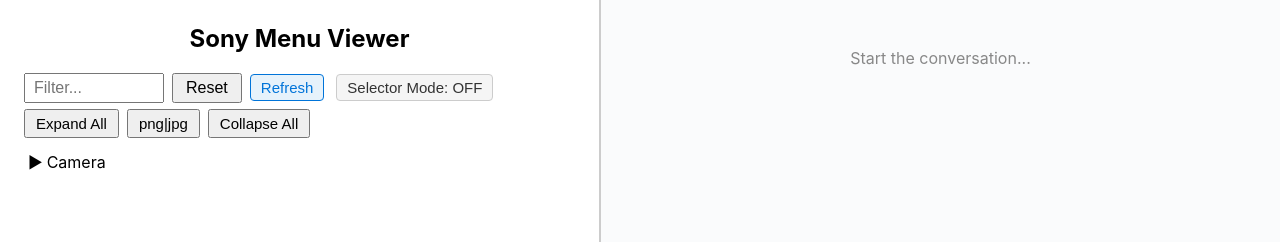
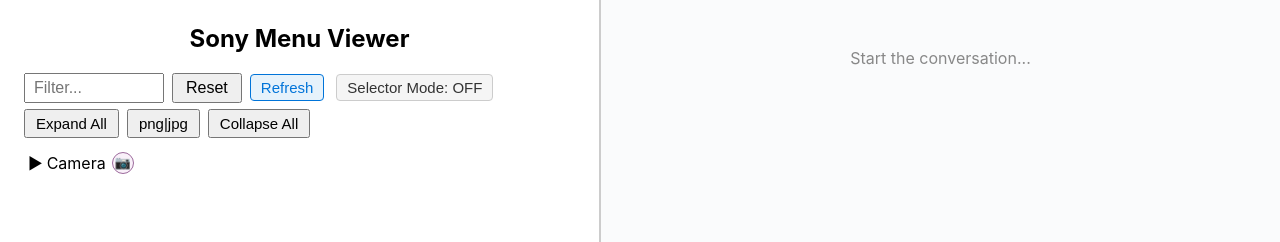
Before and after one commit to pydemo/AlphaAdvisor, a React (Create React App) app in the folder tree-view-app/: page / in a window 1280 px wide. Shown: the top 242 px of the page. Built offline with nearby package versions, Linux system fonts and the light colour scheme.

Commit message:
photobutton

```diff
--- a/tree-view-app/src/TreeView.tsx
+++ b/tree-view-app/src/TreeView.tsx
@@ -248,13 +248,13 @@ const TreeView: React.FC<TreeViewProps> = ({
                         ? "bold"
                         : "normal",
                   color:
-                    isDir && /\/public\/α7RV\/.*\/\/.*\/[^/]+\/[^/]+\//.test(node.path)
-                      ? "#5b88c4"
-                      : isDir && /\/public\/α7RV\/.*\/[^/]+\/.*\/[^/]+\//.test(node.path)
+                    isDir     && /\/public\/α7RV\/[^/]+\/[^/]+\/[^/]+\/[^/]+\//.test(node.path)
+                      ? "orange"
+                      : isDir && /\/public\/α7RV\/[^/]+\/[^/]+\/[^/]+\//.test(node.path)
                       ? "#4a6996"
-                      : isDir && /\/public\/α7RV\/.*\/[^/]+\//.test(node.path)
+                      : isDir && /\/public\/α7RV\/[^/]+\/[^/]+\//.test(node.path)
                       ? "#6c9c6a"
-                      : isDir && /\/public\/α7RV\/.*\//.test(node.path)
+                      : isDir && /\/public\/α7RV\/[^/]+\//.test(node.path)
                       ? "orange"
                       : undefined
                 }}
@@ -267,6 +267,37 @@ const TreeView: React.FC<TreeViewProps> = ({
                     ? formatDirNameForDisplay(node.name)
                     : node.name}
               </span>
+
+              {/* Camera button for all directories */}
+              {isDir && (
+                <button
+                  style={{
+                    marginLeft: 6,
+                    fontSize: 13,
+                    padding: "0 6px",
+                    borderRadius: "50%",
+                    border: "1px solid #9c6a9c",
+                    background: "#f9f0f9",
+                    color: "#8e388e",
+                    cursor: "pointer",
+                    height: 22,
+                    width: 22,
+                    lineHeight: "18px",
+                    display: "inline-flex",
+                    alignItems: "center",
+                    justifyContent: "center"
+                  }}
+                  title="Snap photo"
+                  onClick={e => {
+                    e.stopPropagation();
+                    // Open a popup similar to the 'i' button
+                    setInfoPopup({ open: true, node, image: null });
+                    setInfoFileName(`${node.name}_snap.png`);
+                  }}
+                >
+                  📷
+                </button>
+              )}
 
               {/* Info and JSON buttons for specific α7RV leaf directories */}
               { (/\/public\/α7RV\/[^/]+\/[^/]+\/[^/]+\/[^/]+\/(?!PAGE_\d+$)[^/]+$/.test(node.path) ||
```
